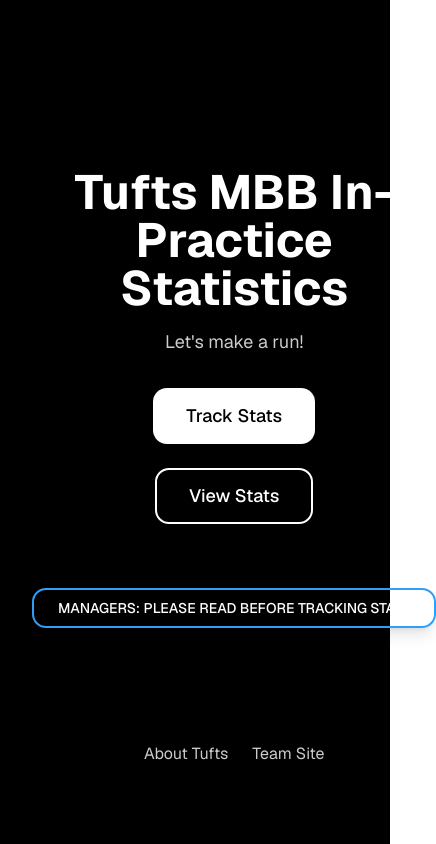
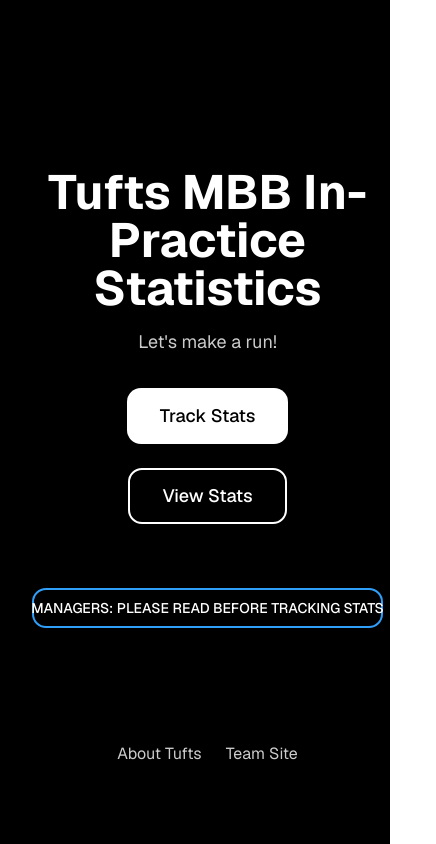
Before and after one commit to AndrewBacigalupi/rac-stats, a Next.js app: page /dashboard in a window 390 px wide. Shown: the whole page, 436 px wide, since content can reach past the window. Built offline with nearby package versions, Linux system fonts and the light colour scheme.

Commit message:
Changes to manager doc button width

```diff
--- a/src/app/dashboard/page.tsx
+++ b/src/app/dashboard/page.tsx
@@ -36,10 +36,10 @@
         </div>
 
         {/* Additional Features */}
-        <div className="mt-8 flex gap-4 items-center justify-center flex-col sm:flex-row">
+        <div className="mt-8 h-auto flex gap-4 whitespace-normal items-center justify-center flex-col sm:flex-row">
           <Link href="/manager-docs" passHref>
             <Button
-              className="rounded-xl border-2 transition-all duration-300 flex items-center justify-center font-medium text-sm h-10 px-6 shadow-lg hover:shadow-xl hover:opacity-80"
+              className="rounded-xl max-w-[90vw] sm:max-w-none border-2 transition-all duration-300 flex items-center justify-center font-medium text-sm h-10 px-6 shadow-lg hover:shadow-xl hover:opacity-80"
               style={{backgroundColor: 'transparent', color: '#ffffff', borderColor: '#2f9ffa'}}
             >
               MANAGERS: PLEASE READ BEFORE TRACKING STATS
```
